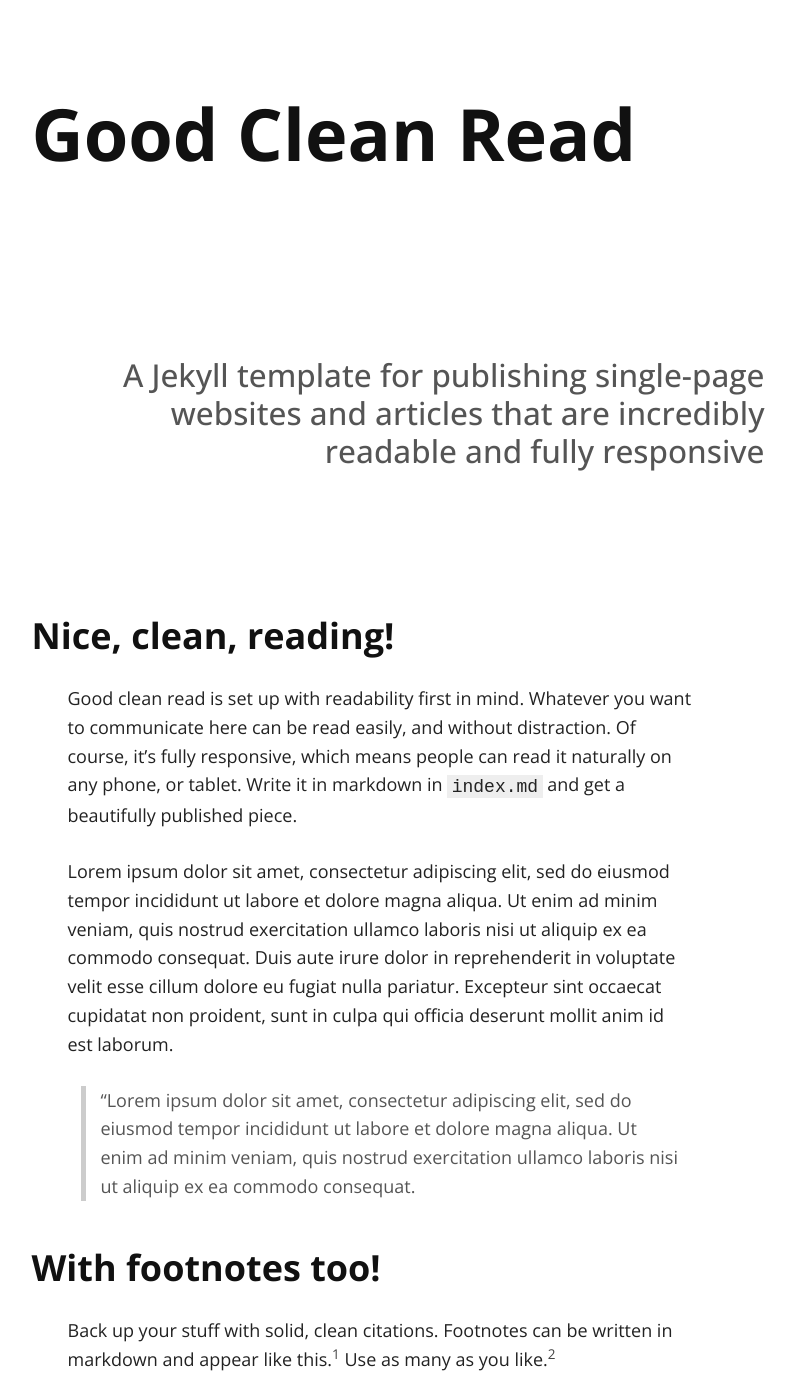
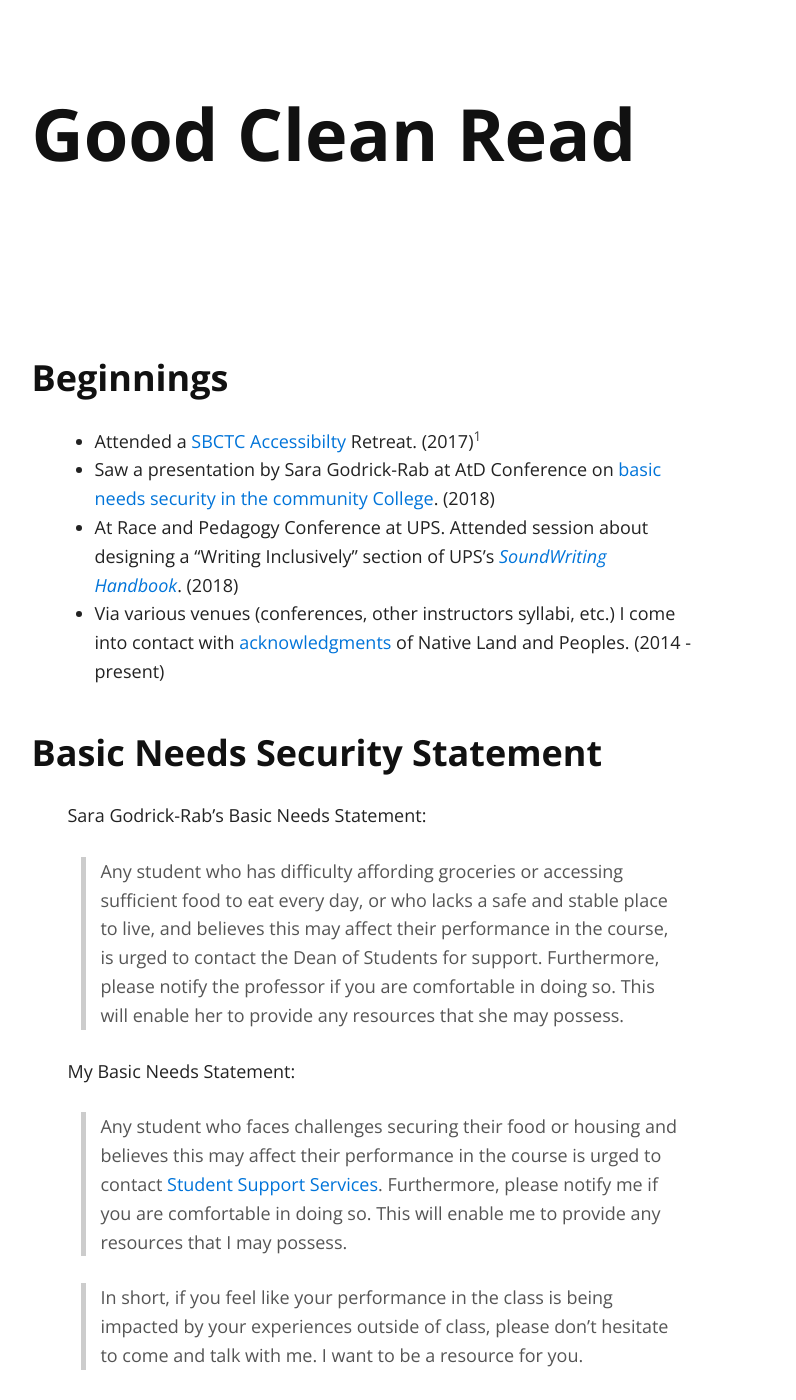
Before and after one commit to jloan/inclusive_syllabi, a Jekyll site: the page built from index.md, in a window 1280 px wide and 1400 px high. Shown: the whole window, without its empty margins (260-1056 px from the left). Built offline with Jekyll 4.4.1, drawn with Linux system fonts in a browser that asks for light colours; nearby versions of some CDN libraries; our own code applies the rules of GitHub Pages for plain Markdown files; some of the changed text lies outside the part shown.

Commit message:
Update index.md

```diff
--- a/index.md
+++ b/index.md
@@ -2,67 +2,54 @@
 layout: default
 ---
 
-## A Jekyll template for publishing single-page websites and articles that are incredibly readable and fully responsive
 
-### Nice, clean, reading!
 
-Good clean read is set up with readability first in mind. Whatever you want to communicate here can be read easily, and without distraction. Of course, it's fully responsive, which means people can read it naturally on any phone, or tablet. Write it in markdown in <code>index.md</code> and get a beautifully published piece.
+### Beginnings
 
-Lorem ipsum dolor sit amet, consectetur adipiscing elit, sed do eiusmod tempor incididunt ut labore et dolore magna aliqua. Ut enim ad minim veniam, quis nostrud exercitation ullamco laboris nisi ut aliquip ex ea commodo consequat. Duis aute irure dolor in reprehenderit in voluptate velit esse cillum dolore eu fugiat nulla pariatur. Excepteur sint occaecat cupidatat non proident, sunt in culpa qui officia deserunt mollit anim id est laborum.
+* Attended a [SBCTC Accessibilty](https://sbctc.instructure.com/courses/1578604) Retreat. (2017)[^1]
+* Saw a presentation by Sara Godrick-Rab at AtD Conference on [basic needs security in the community College](https://medium.com/@saragoldrickrab/basic-needs-security-and-the-syllabus-d24cc7afe8c9). (2018)
+* At Race and Pedagogy Conference at UPS. Attended session about designing a "Writing Inclusively" section of UPS's [*SoundWriting Handbook*](https://soundwriting.pugetsound.edu/). (2018)
+* Via various venues (conferences, other instructors syllabi, etc.) I come into contact with  [acknowledgments](https://usdac.us/nativeland) of Native Land and Peoples. (2014 - present)
 
-> "Lorem ipsum dolor sit amet, consectetur adipiscing elit, sed do eiusmod tempor incididunt ut labore et dolore magna aliqua. Ut enim ad minim veniam, quis nostrud exercitation ullamco laboris nisi ut aliquip ex ea commodo consequat.
+### Basic Needs Security Statement
 
-### With footnotes too!
+Sara Godrick-Rab's Basic Needs Statement:
+>Any student who has difficulty affording groceries or accessing sufficient food to eat every day, or who lacks a safe and stable place to live, and believes this may affect their performance in the course, is urged to contact the Dean of Students for support. Furthermore, please notify the professor if you are comfortable in doing so. This will enable her to provide any resources that she may possess.
 
-Back up your stuff with solid, clean citations. Footnotes can be written in markdown and appear like this.[^1] Use as many as you like.[^2]
+My Basic Needs Statement:
+>Any student who faces challenges securing their food or housing and believes this may affect their performance in the course is urged to contact [Student Support Services](https://www.pierce.ctc.edu/support-services). Furthermore, please notify me if you are comfortable in doing so. This will enable me to provide any resources that I may possess.
 
-Lorem ipsum dolor sit amet, consectetur adipiscing elit, sed do eiusmod tempor incididunt ut labore et dolore magna aliqua. Ut enim ad minim veniam, quis nostrud exercitation ullamco laboris nisi ut aliquip ex ea commodo consequat.
+>In short, if you feel like your performance in the class is being impacted by your experiences outside of class, please don’t hesitate to come and talk with me. I want to be a resource for you.
 
-### Add social sharing buttons
+Want to revise.
 
-Simply add the following line anywhere in your markdown:
+### Acknowledgement of Indigenous Land and Peoples
 
-<pre><code>{% raw  %}
-{% include sharing.html %}
-{% endraw %}
-</code></pre>
+Jentry Sayers syllabus statement:
+>As a faculty member who has the privilege to live and work as a guest on these lands, I acknowledge with respect the Lkwungen-speaking peoples on whose traditional territory the university stands and the Songhees, Esquimalt, and WSÁNEĆ peoples whose historical relationships with the land continue to this day.
 
-and get a nice responsive sharing ribbon.
+As of yet, I do not have a statement drafted. That is something I would like to work on. In preparation for drafting, I have been using *[Honor Our Native Land: A Guide and Call to Acknowledgement](https://drive.google.com/drive/u/0/my-drive).*
 
-{% include sharing.html %}
+A possible template (using Sayers):
+>As a faculty member who has the privilege to live and work as a guest on these lands, I acknowledge with respect the _______-speaking peoples on whose traditional territory the college stands and the ________, ____________, and _________ peoples whose historical relationships with the land continue to this day.
 
-Add this at the bottom, or the top, or between every other paragraph if you're desprate for social validation.
+How does this template align with best practices for composing statments of acknowledgement?
 
-Just remember to customize the buttons to fit your url in the `_includes/sharing.html` file. These buttons are made available and customizable by the good folks at kni-labs. See the documentation at [https://github.com/kni-labs/rrssb](https://github.com/kni-labs/rrssb) for more information.
 
-### Font awesome is also included
+### Equity, Diversity and Inclusion
 
-<i class="fa fa-quote-left fa-3x fa-pull-left fa-border"></i> Now you can use all the cool icons you want! [Font Awesome](http://fontawesome.io) is indeed awesome. But wait, you don't need this sweetness and you don't want that little bit of load time from the font awesome css? No problem, just disable it in the `config.yml` file, and it won't be loaded.
+Admittedly, I've lost a sense of where I sourced this from...but here is what's currently in my syllabus:
+>My goal is to create a learning environment for my students that supports a diversity of thoughts, perspectives and experiences, and honors your identities (including race, gender, class, sexuality, religion, ability, etc.) To help accomplish this: If you have a name and/or set of pronouns that differ from those that appear in your official Pierce records, please let me know.
 
-<ul class="fa-ul">
-  <li><i class="fa-li fa fa-check-square"></i>you can make lists...</li>
-  <li><i class="fa-li fa fa-check-square-o"></i>with cool icons like this,</li>
-  <li><i class="fa-li fa fa-spinner fa-spin"></i>even ones that move!</li>
-</ul>
+>Creating this environment also includes my commitment to value the diversity of our language practices. School for many is often a place where judgements about language have been harnessed both intentionally and unintentionally to marginalize people and set-up barriers to success. The composition classroom is a place where we can come to more critically understand how language plays a role in issues of inclusion/exclusion in the world.
 
-If you need them, you can stick any of the [605 icons](http://fontawesome.io/icons/) anywhere, with any size you like. ([See documentation](http://fontawesome.io/examples/))
+>I (like all of us) am still in the process of learning about diverse perspectives and identities. If something was said in class (by anyone, including me) that made you feel uncomfortable, please talk to me about it. Finally, and perhaps most importantly, as a participant in course discussions and work, I expect you to also strive to honor the diversity of your classmates.
 
-<i class="fa fa-building"></i>&nbsp;&nbsp;<i class="fa fa-bus fa-lg"></i>&nbsp;&nbsp;<i class="fa fa-cube fa-2x"></i>&nbsp;&nbsp;<i class="fa fa-paper-plane fa-3x"></i>&nbsp;&nbsp;<i class="fa fa-camera-retro fa-4x">
+Want to revise (?).
 
-### Add images to make your point
-
-Images play nicely with this template as well. Add diagrams or charts to make your point, and the template will fit them in appropriately.
-
-<img src="images/hello.svg" alt="sample image">
-
-Lorem ipsum dolor sit amet, consectetur adipiscing elit, sed do eiusmod tempor incididunt ut labore et dolore magna aliqua. Ut enim ad minim veniam, quis nostrud exercitation ullamco laboris nisi ut aliquip ex ea commodo consequat. Duis aute irure dolor in reprehenderit in voluptate velit esse cillum dolore eu fugiat nulla pariatur. Excepteur sint occaecat cupidatat non proident, sunt in culpa qui officia deserunt mollit anim id est laborum.
-
-Thanks to [Shu Uesengi](https://github.com/chibicode) for inspiring and providing the base for this template with his excellent work, [solo](https://github.com/chibicode).
 
 <hr>
 
 ##### Footnotes:
 
-[^1]: This is a footnote. Click to return.
-
-[^2]: Here is another.
+[^1]:
```
